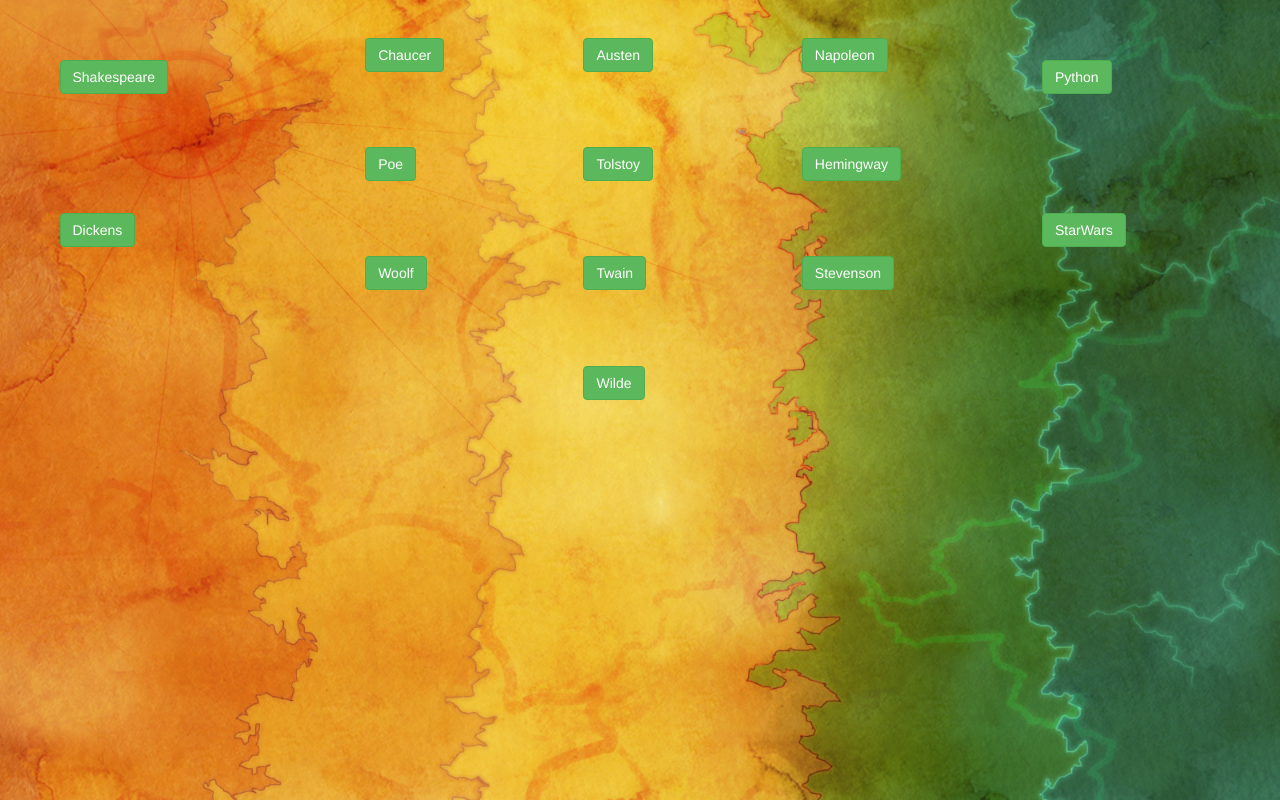
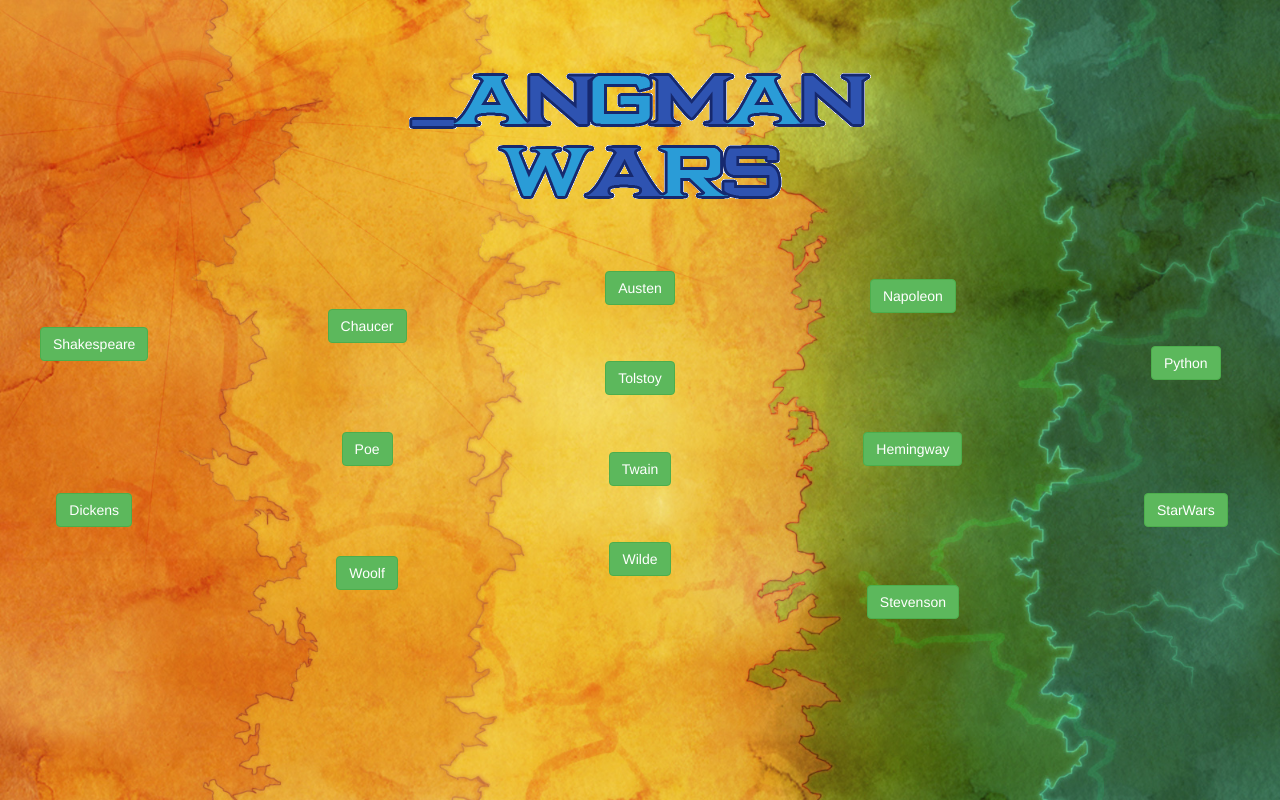
Before and after one commit to Brendangrubb/hangman-wars, a PHP site: template views/map.html.twig in a window 1280 px wide. Run offline with PHP 8.4, Linux system fonts and the light colour scheme; the template is opened without the code that fills it, so the values that code supplies are empty; some libraries are stand-ins or nearby versions.

Commit message:
muck around with margins

```diff
--- a/views/map.html.twig
+++ b/views/map.html.twig
@@ -16,195 +16,198 @@
         <title>Hangman Wars</title>
     </head>
     <body>
+      <div class="logo">
+        <img src="../img/hangman-titleanimframes.gif" alt="Hangman Title Gif" />
+      </div>
       <div class="row">
-        <div class="col-md-3" id="stage_1">
+        <div class="col-md-2" id="stage_1">
           <div id="Shakespeare">
             <button type="button" name="button" id="button_1" class="btn btn-success">Shakespeare</button>
-            <div class="" id="sub_1">
-              <form class="" action="/Shakespeare" method="post">
+            <div class="hidden_menu" id="sub_1">
+              <form class="" action="/1" method="post">
                 <select class="" name="difficulty">
                   <option value="1">Easy</option>
                   <option value="2">Medium</option>
                   <option value="3">Hard</option>
                 </select>
-                <button type="submit" name="button">Play</button>
+                <button type="submit" name="button" class="btn btn-info" id="play_button_1">Play</button>
               </form>
             </div>
           </div>
           <div id="Dickens">
             <button type="button" name="button" id="button_2" class="btn btn-success">Dickens</button>
-            <div class="" id="sub_2">
-              <form class="" action="/Dickens" method="post">
+            <div class="hidden_menu" id="sub_2">
+              <form class="" action="/2" method="post">
                 <select class="" name="difficulty">
                   <option value="1">Easy</option>
                   <option value="2">Medium</option>
                   <option value="3">Hard</option>
                 </select>
-                <button type="submit" name="button">Play</button>
+                <button type="submit" name="button" class="btn btn-info" id="play_button_2">Play</button>
               </form>
             </div>
           </div>
         </div>
-        <div class="col-md-2" id="stage_2">
+        <div class="col-md-3" id="stage_2">
           <div id="Chaucer">
             <button type="button" name="button" id="button_3" class="btn btn-success">Chaucer</button>
-            <div class="" id="sub_3">
-              <form class="" action="/Chaucer" method="post">
+            <div class="hidden_menu" id="sub_3">
+              <form class="" action="/3" method="post">
                 <select class="" name="difficulty">
                   <option value="1">Easy</option>
                   <option value="2">Medium</option>
                   <option value="3">Hard</option>
                 </select>
-                <button type="submit" name="button">Play</button>
+                <button type="submit" name="button" class="btn btn-info" id="play_button_3">Play</button>
               </form>
             </div>
           </div>
           <div id="Poe">
             <button type="button" name="button" id="button_4" class="btn btn-success">Poe</button>
-            <div class="" id="sub_4">
-              <form class="" action="/Poe" method="post">
+            <div class="hidden_menu" id="sub_4">
+              <form class="" action="/4" method="post">
                 <select class="" name="difficulty">
                   <option value="1">Easy</option>
                   <option value="2">Medium</option>
                   <option value="3">Hard</option>
                 </select>
-                <button type="submit" name="button">Play</button>
+                <button type="submit" name="button" class="btn btn-info" id="play_button_4">Play</button>
               </form>
             </div>
           </div>
           <div id="Woolf">
-            <button type="button" name="button" id="button_5" class="btn btn-success">Woolf</button>
-            <div class="" id="sub_5">
-              <form class="" action="/Woolf" method="post">
+            <button type="button" name="button" id="button_8" class="btn btn-success">Woolf</button>
+            <div class="hidden_menu" id="sub_8">
+              <form class="" action="/8" method="post">
                 <select class="" name="difficulty">
                   <option value="1">Easy</option>
                   <option value="2">Medium</option>
                   <option value="3">Hard</option>
                 </select>
-                <button type="submit" name="button">Play</button>
+                <button type="submit" name="button" class="btn btn-info" id="play_button_8">Play</button>
               </form>
             </div>
           </div>
         </div>
         <div class="col-md-2" id="stage_3">
           <div id="Austen">
-            <button type="button" name="button" id="button_6" class="btn btn-success">Austen</button>
-            <div class="" id="sub_6">
-              <form class="" action="/Austen" method="post">
+            <button type="button" name="button" id="button_5" class="btn btn-success">Austen</button>
+            <div class="hidden_menu" id="sub_5">
+              <form class="centertest" action="/5" method="post">
                 <select class="" name="difficulty">
                   <option value="1">Easy</option>
                   <option value="2">Medium</option>
                   <option value="3">Hard</option>
                 </select>
-                <button type="submit" name="button">Play</button>
+                <button type="submit" name="button" class="btn btn-info" id="play_button_5">Play</button>
               </form>
             </div>
           </div>
           <div id="Tolstoy">
-            <button type="button" name="button" id="button_7" class="btn btn-success">Tolstoy</button>
-            <div class="" id="sub_7">
-              <form class="" action="/Tolstoy" method="post">
+            <button type="button" name="button" id="button_6" class="btn btn-success">Tolstoy</button>
+            <div class="hidden_menu" id="sub_6">
+              <form class="" action="/6" method="post">
                 <select class="" name="difficulty">
                   <option value="1">Easy</option>
                   <option value="2">Medium</option>
                   <option value="3">Hard</option>
                 </select>
-                <button type="submit" name="button">Play</button>
+                <button type="submit" name="button" class="btn btn-info" id="play_button_6">Play</button>
               </form>
             </div>
           </div>
           <div id="Twain">
-            <button type="button" name="button" id="button_8" class="btn btn-success">Twain</button>
-            <div class="" id="sub_8">
-              <form class="" action="/Twain" method="post">
+            <button type="button" name="button" id="button_7" class="btn btn-success">Twain</button>
+            <div class="hidden_menu" id="sub_7">
+              <form class="" action="/7" method="post">
                 <select class="" name="difficulty">
                   <option value="1">Easy</option>
                   <option value="2">Medium</option>
                   <option value="3">Hard</option>
                 </select>
-                <button type="submit" name="button">Play</button>
+                <button type="submit" name="button" class="btn btn-info" id="play_button_7">Play</button>
               </form>
             </div>
           </div>
           <div id="Wilde">
             <button type="button" name="button" id="button_9" class="btn btn-success">Wilde</button>
-            <div class="" id="sub_9">
-              <form class="" action="/Wilde" method="post">
+            <div class="hidden_menu" id="sub_9">
+              <form class="" action="/9" method="post">
                 <select class="" name="difficulty">
                   <option value="1">Easy</option>
                   <option value="2">Medium</option>
                   <option value="3">Hard</option>
                 </select>
-                <button type="submit" name="button">Play</button>
+                <button type="submit" name="button" class="btn btn-info" id="play_button_9">Play</button>
               </form>
             </div>
           </div>
         </div>
-        <div class="col-md-2" id="stage_4">
+        <div class="col-md-3" id="stage_4">
           <div id="Napoleon">
             <button type="button" name="button" id="button_10" class="btn btn-success">Napoleon</button>
-            <div class="" id="sub_10">
-              <form class="" action="/Napoleon" method="post">
+            <div class="hidden_menu" id="sub_10">
+              <form class="" action="/10" method="post">
                 <select class="" name="difficulty">
                   <option value="1">Easy</option>
                   <option value="2">Medium</option>
                   <option value="3">Hard</option>
                 </select>
-                <button type="submit" name="button">Play</button>
+                <button type="submit" name="button" class="btn btn-info" id="play_button_10">Play</button>
               </form>
             </div>
           </div>
           <div id="Hemingway">
             <button type="button" name="button" id="button_11" class="btn btn-success">Hemingway</button>
-            <div class="" id="sub_11">
-              <form class="" action="/Hemingway" method="post">
+            <div class="hidden_menu" id="sub_11">
+              <form class="" action="/11" method="post">
                 <select class="" name="difficulty">
                   <option value="1">Easy</option>
                   <option value="2">Medium</option>
                   <option value="3">Hard</option>
                 </select>
-                <button type="submit" name="button">Play</button>
+                <button type="submit" name="button" class="btn btn-info" id="play_button_11">Play</button>
               </form>
             </div>
           </div>
           <div id="Stevenson">
             <button type="button" name="button" id="button_12" class="btn btn-success">Stevenson</button>
-            <div class="" id="sub_12">
-              <form class="" action="/Stevenson" method="post">
+            <div class="hidden_menu" id="sub_12">
+              <form class="" action="/12" method="post">
                 <select class="" name="difficulty">
                   <option value="1">Easy</option>
                   <option value="2">Medium</option>
                   <option value="3">Hard</option>
                 </select>
-                <button type="submit" name="button">Play</button>
+                <button type="submit" name="button" class="btn btn-info" id="play_button_12">Play</button>
               </form>
             </div>
           </div>
         </div>
-        <div class="col-md-3" id="stage_5">
+        <div class="col-md-2" id="stage_5">
           <div id="Python">
             <button type="button" name="button" id="button_13" class="btn btn-success">Python</button>
-            <div class="" id="sub_13">
-              <form class="" action="/Python" method="post">
+            <div class="hidden_menu" id="sub_13">
+              <form class="" action="/13" method="post">
                 <select class="" name="difficulty">
                   <option value="1">Easy</option>
                   <option value="2">Medium</option>
                   <option value="3">Hard</option>
                 </select>
-                <button type="submit" name="button">Play</button>
+                <button type="submit" name="button" class="btn btn-info" id="play_button_13">Play</button>
               </form>
             </div>
           </div>
           <div id="StarWars">
             <button type="button" name="button" id="button_14" class="btn btn-success">StarWars</button>
-            <div class="" id="sub_14">
-              <form class="" action="/StarWars" method="post">
+            <div class="hidden_menu" id="sub_14">
+              <form class="" action="/14" method="post">
                 <select class="" name="difficulty">
                   <option value="1">Easy</option>
                   <option value="2">Medium</option>
                   <option value="3">Hard</option>
                 </select>
-                <button type="submit" name="button">Play</button>
+                <button type="submit" name="button" class="btn btn-info" id="play_button_14">Play</button>
               </form>
             </div>
           </div>
--- a/web/css/map-styles.css
+++ b/web/css/map-styles.css
@@ -11,6 +11,82 @@
   background-attachment: fixed;
 }
 
+.col-md-3, .col-md-2 {
+text-align: center;
+}
+
 .btn {
-  margin: 20%;
+  margin: 5%;
 }
+
+.logo {
+  text-align: center;
+  margin-top: 5%;
+}
+
+.hidden_menu {
+  background: rgba(183, 137, 88, 0.5);
+  padding: 2px;
+  width: 200px;
+  border-radius: 15px;
+}
+
+#Shakespeare {
+  margin-top: 60%;
+}
+
+#Dickens {
+  margin-top: 60%;
+}
+
+#Poe {
+  margin-top: 20%;
+}
+
+#Woolf {
+  margin-top: 20%;
+}
+
+#Chaucer {
+  margin-top: 30%;
+}
+
+#Austen {
+  margin-top: 30%;
+}
+
+#Tolstoy {
+  margin-top: 20%;
+}
+
+#Twain {
+  margin-top: 20%;
+}
+
+#Wilde {
+  margin-top: 20%;
+}
+
+#Napoleon {
+  margin-top: 20%;
+}
+
+#Hemingway {
+  margin-top: 30%;
+}
+
+#Stevenson {
+  margin-top: 30%;
+}
+
+#Python {
+  margin-top: 70%;
+}
+
+#StarWars {
+  margin-top: 50%;
+}
+
+#play_button_1, #play_button_2, #play_button_3, #play_button_4, #play_button_5, #play_button_6, #play_button_7, #play_button_8, #play_button_9, #play_button_10, #play_button_11, #play_button_12, #play_button_13, #play_button_14 {
+  margin: 10px;
+}
```
